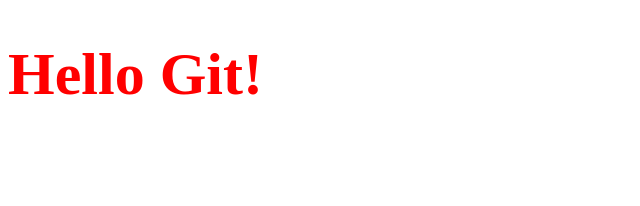
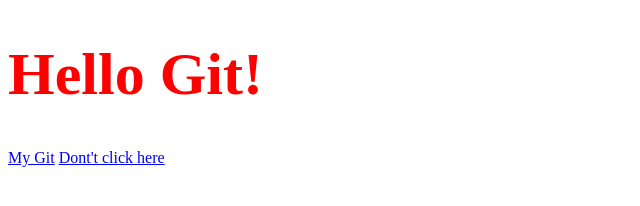
Before and after one commit to kfund/test, a plain HTML site: page index.html in a window 1280 px wide. Shown: the whole page, without its empty margins (0-640 px from the left). Drawn offline with Linux system fonts and the light colour scheme.

Commit message:
changed file index.html

```diff
--- a/index.html
+++ b/index.html
@@ -9,5 +9,7 @@
 </head>
 <body>
     <h1>Hello Git!</h1>
+    <a href="https://github.com/kfund/test">My Git</a>
+    <a href="#">Dont't click here</a>
 </body>
 </html>
```
